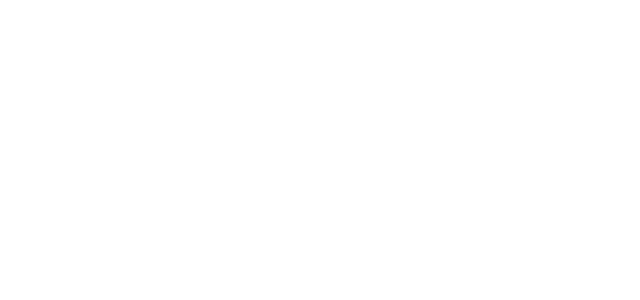
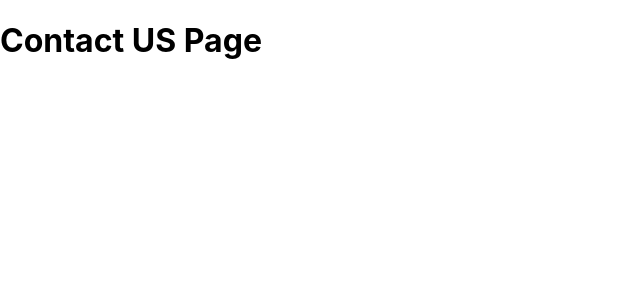
Before and after one commit to ialtafshaikh/trainee-profile-pages, a React (Create React App) app: page /contact in a window 1280 px wide. Shown: the top 300 px of the page, without its empty margins (0-640 px from the left). Built offline with nearby package versions, Linux system fonts and the light colour scheme.

Commit message:
contact us page added for testing

```diff
--- /dev/null
+++ b/src/pages/ContactUs.jsx
@@ -0,0 +1,11 @@
+import React, { Component } from "react";
+
+export default class ContactUs extends Component {
+  render() {
+    return (
+      <div>
+        <h1>Contact US Page</h1>
+      </div>
+    );
+  }
+}
--- a/src/routes/router.js
+++ b/src/routes/router.js
@@ -3,6 +3,7 @@
 
 //pages
 import AboutUs from "../pages/AboutUs";
+import ContactUs from "../pages/ContactUs";
 
 export default class Router extends Component {
   render() {
@@ -11,6 +12,7 @@
         <BrowserRouter>
           <Switch>
             <Route path="/about" exact component={AboutUs} />
+            <Route path="/contact" exact component={ContactUs} />
           </Switch>
         </BrowserRouter>
       </div>
```
Also changed, not shown: src/setupTests.js (+1 -1 lines).
